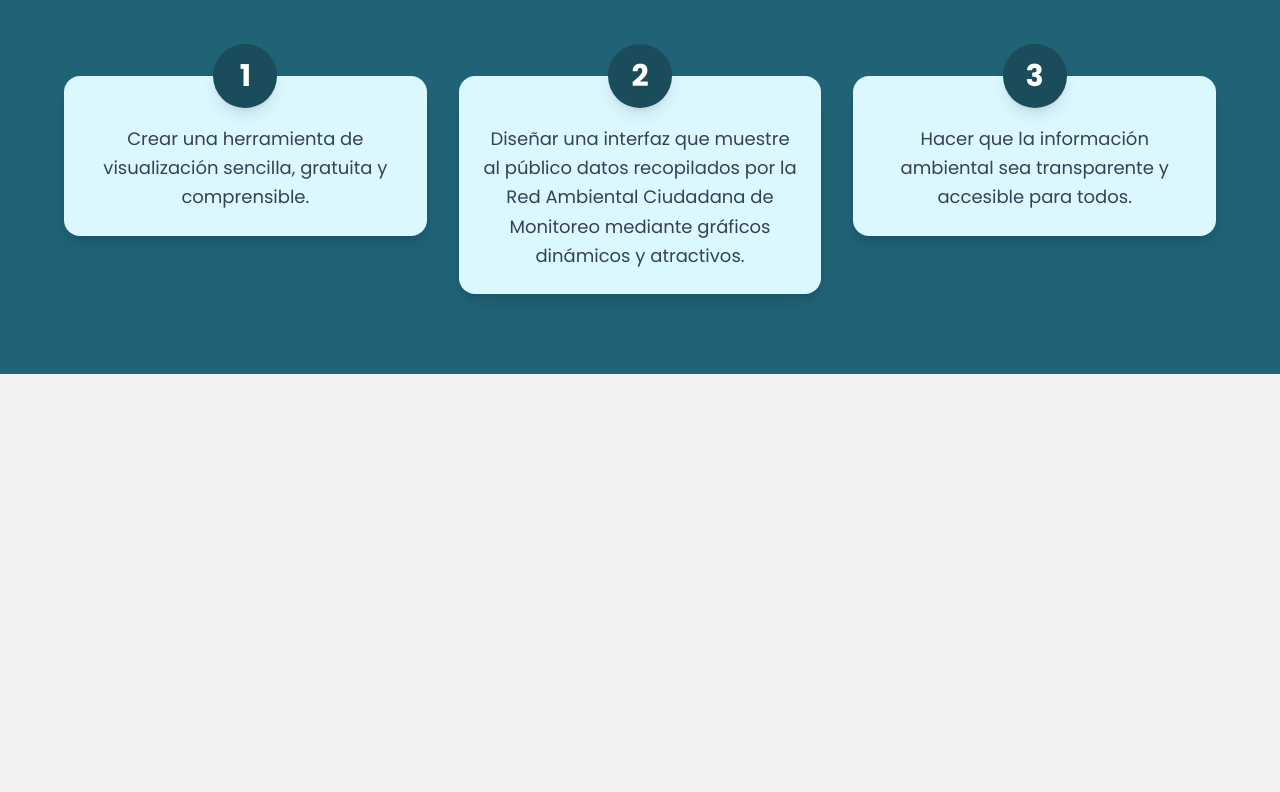
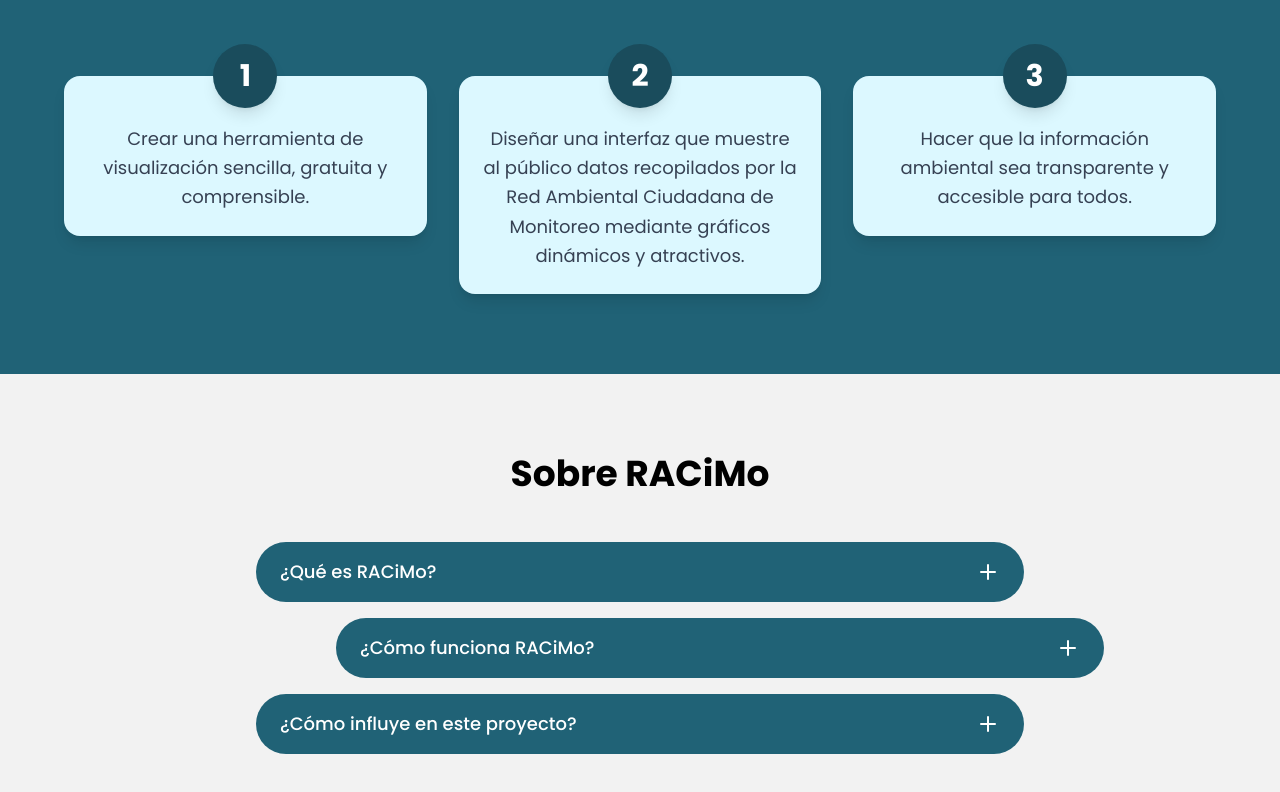
Before and after one commit to NataliaOspinal/climathia-app, a React (Vite) app: page / in a window 1280 px wide. Shown: the part 1168-1960 px from the top of the page. Before the commit the page ends 1542 px from the top, so only its background shows below. Built offline with nearby package versions, Linux system fonts and the light colour scheme.

Commit message:
Acordion y Animaciones
Agregue el acordion informativo y las animaciones correspondientes

```diff
--- /dev/null
+++ b/components/AccordionSection.jsx
@@ -0,0 +1,131 @@
+import React from 'react';
+import { Disclosure, Transition } from '@headlessui/react';
+import { Plus, Minus } from 'lucide-react';
+// Hook para la animación de scroll
+import { useInView } from 'react-intersection-observer';
+
+// --- DATOS DEL ACORDEÓN ---
+const accordionItems = [
+  {
+    question: '¿Qué es RACiMo?',
+    answer: 'RACiMo es una Red Ambiental Ciudadana de Monitoreo que busca mejorar el conocimiento y la calidad del aire a nivel local y regional en Santander Colombia. Utiliza sensores de bajo costo y la participación comunitaria para recopilar datos ambientales en tiempo real.',
+  },
+  {
+    question: '¿Cómo funciona RACiMo?',
+    answer: 'La red opera con estaciones meteorológicas y medidores de calidad del aire en varios municipios, y su misión principal es proporcionar datos ambientales de libre acceso a toda la comunidad.',
+  },
+  {
+    question: '¿Cómo influye en este proyecto?',
+    answer: 'Los datos de RACiMo son la base de este proyecto, utilizados en semilleros de investigación para fomentar la participación ciudadana y desarrollar proyectos científicos enfocados en el cambio climático y la calidad del aire. ',
+  },
+];
+
+// Este componente maneja la lógica de UN solo ítem del acordeón
+const SingleAccordionItem = ({ item, index, animationClass }) => {
+
+  // Cada ítem tiene su propio useInView
+  const { ref, inView } = useInView({
+    triggerOnce: false, // Se anima mas de una vez
+    threshold: 0.2,    // Requiere 20% visible
+  });
+
+  return (
+    // El 'ref' y la clase de animación se aplican aquí
+    <div
+      ref={ref}
+      className={`${inView ? animationClass : 'opacity-0'}`}
+    >
+      <Disclosure as="div" key={item.question}>
+        {({ open }) => (
+          <>
+            <Disclosure.Button
+              className={`
+                flex w-full justify-between items-center
+                rounded-full bg-green px-6 py-4
+                text-left text-lg font-medium text-white
+                hover:bg-opacity-90 focus:outline-none
+                ${index === 1 ? 'md:ml-20' : ''} /* El offset para el 2do item */
+              `}
+            >
+              <span>{item.question}</span>
+              <span className="shrink-0">
+                {open ? <Minus className="h-6 w-6 cursor-pointer" /> : <Plus className="h-6 w-6 cursor-pointer" />}
+              </span>
+            </Disclosure.Button>
+
+            <Transition
+              enter="transition duration-300 ease-out"
+              enterFrom="transform scale-95 opacity-0"
+              enterTo="transform scale-100 opacity-100"
+              leave="transition duration-150 ease-in"
+              leaveFrom="transform scale-100 opacity-100"
+              leaveTo="transform scale-95 opacity-0"
+            >
+              <Disclosure.Panel
+                className={`
+                  px-6 pt-4 pb-2 text-base text-gray-700
+                  ${index === 1 ? 'md:ml-20' : ''} /* El offset para el panel */
+                `}
+              >
+                {item.answer}
+              </Disclosure.Panel>
+            </Transition>
+          </>
+        )}
+      </Disclosure>
+    </div>
+  );
+};
+
+
+// --- COMPONENTE PRINCIPAL ---
+const AccordionSection = () => {
+
+  // La sección principal también puede tener su propia animación
+  const { ref, inView } = useInView({
+    triggerOnce: true,
+    threshold: 0.1,
+  });
+
+  return (
+    <section
+      ref={ref}
+      className={`bg-gris-fondo py-20 px-4 ${inView ? 'fade-in-top-normal' : 'opacity-0'}`}
+    >
+      <div className="container mx-auto max-w-3xl">
+
+        <h2 className="text-4xl font-bold text-center text-verde-principal mb-12">
+          Sobre RACiMo
+        </h2>
+
+        <div className="w-full space-y-4">
+
+          {/* Mapeamos los datos y pasamos la clase de animación */}
+          {accordionItems.map((item, index) => {
+
+            // Lógica para elegir la animación
+            let animationClass = '';
+            if (index === 0 || index === 2) {
+              // El 1ro y 3ro usan 'fade-in-right'
+              animationClass = 'fade-in-right-normal';
+            } else {
+              // El 2do usa 'fade-in-left'
+              animationClass = 'fade-in-left-normal';
+            }
+
+            return (
+              <SingleAccordionItem
+                key={item.question}
+                item={item}
+                index={index}
+                animationClass={animationClass}
+              />
+            );
+          })}
+        </div>
+      </div>
+    </section>
+  );
+};
+
+export default AccordionSection;
--- a/components/ObjetivoSection.jsx
+++ b/components/ObjetivoSection.jsx
@@ -1,4 +1,5 @@
 import React from 'react';
+import { useInView } from 'react-intersection-observer';
 
 // Array para los datos, así no repetimos código
 const objectivesData = [
@@ -17,9 +18,18 @@ const objectivesData = [
 ];
 
 const ObjectivesSection = () => {
+  const { ref, inView } = useInView({
+    triggerOnce: false, // La animación ocurre varias veces
+    threshold: 0.1,    // Se activa cuando el 10% del elemento es visible
+  });
   return (
+
     // Sección con fondo verde
-    <section className="bg-green py-20 px-4">
+    <section ref={ref} // Conecta el observador a esta sección
+      className={`
+        bg-green py-20 px-4
+        ${inView ? 'fade-in-top-normal' : 'opacity-0'}
+      `}>
       <div className="container mx-auto max-w-6xl">
 
         {/* 2. Título principal */}
--- a/components/SobreSection.tsx
+++ b/components/SobreSection.tsx
@@ -1,5 +1,5 @@
 import React from 'react';
-
+import { useInView } from 'react-intersection-observer';
 
 const SobreSection = () => {
   return (
--- a/package.json
+++ b/package.json
@@ -10,10 +10,12 @@
     "preview": "vite preview"
   },
   "dependencies": {
+    "@headlessui/react": "^2.2.9",
     "@tailwindcss/vite": "^4.1.17",
     "lucide-react": "^0.553.0",
     "react": "^19.1.1",
     "react-dom": "^19.1.1",
+    "react-intersection-observer": "^10.0.0",
     "react-router-dom": "^7.9.5"
   },
   "devDependencies": {
--- a/src/App.jsx
+++ b/src/App.jsx
@@ -4,6 +4,7 @@ import Banner from "../components/Banner";
 import SobreSection from "../components/SobreSection";
 import LeafCursor from "../components/LeafCursor";
 import ObjetivoSection from "../components/ObjetivoSection.jsx";
+import AccordionSection from "../components/AccordionSection.jsx";
 
 const App = () =>{
   return (
@@ -14,6 +15,7 @@ const App = () =>{
         <Banner />
         <SobreSection />
         <ObjetivoSection />
+        <AccordionSection />
     </div>
     </>
   )
--- a/src/index.css
+++ b/src/index.css
@@ -58,3 +58,26 @@
   */
   animation: fall-and-fade 2s forwards ease-out;
 }
+
+/* Animacion show */
+  @keyframes fade-in-top {0% { transform: translateY(-50px); opacity: 0; } 100% { transform: translateY(0); opacity: 1;} }
+
+.fade-in-top-normal {
+    animation: fade-in-top 1.5s cubic-bezier(0.390, 0.575, 0.565, 1.000) 0s 1 normal both;
+}
+
+
+/* Animacion fade desde la derecha */
+  @keyframes fade-in-right {0% { transform: translateX(50px); opacity: 0; } 100% { transform: translateX(0); opacity: 1;} }
+
+.fade-in-right-normal {
+    animation: fade-in-right 0.6s cubic-bezier(0.390, 0.575, 0.565, 1.000) 0s 1 normal both;
+}
+
+/* Animacion fade desde la izquierda */
+
+  @keyframes fade-in-left {0% { transform: translateX(-50px); opacity: 0; } 100% { transform: translateX(0); opacity: 1;} }
+
+.fade-in-left-normal {
+    animation: fade-in-left 0.6s cubic-bezier(0.390, 0.575, 0.565, 1.000) 0s 1 normal both;
+}
```
Also changed, not shown: 1 other file (tests, documents, lock files or other folders).
